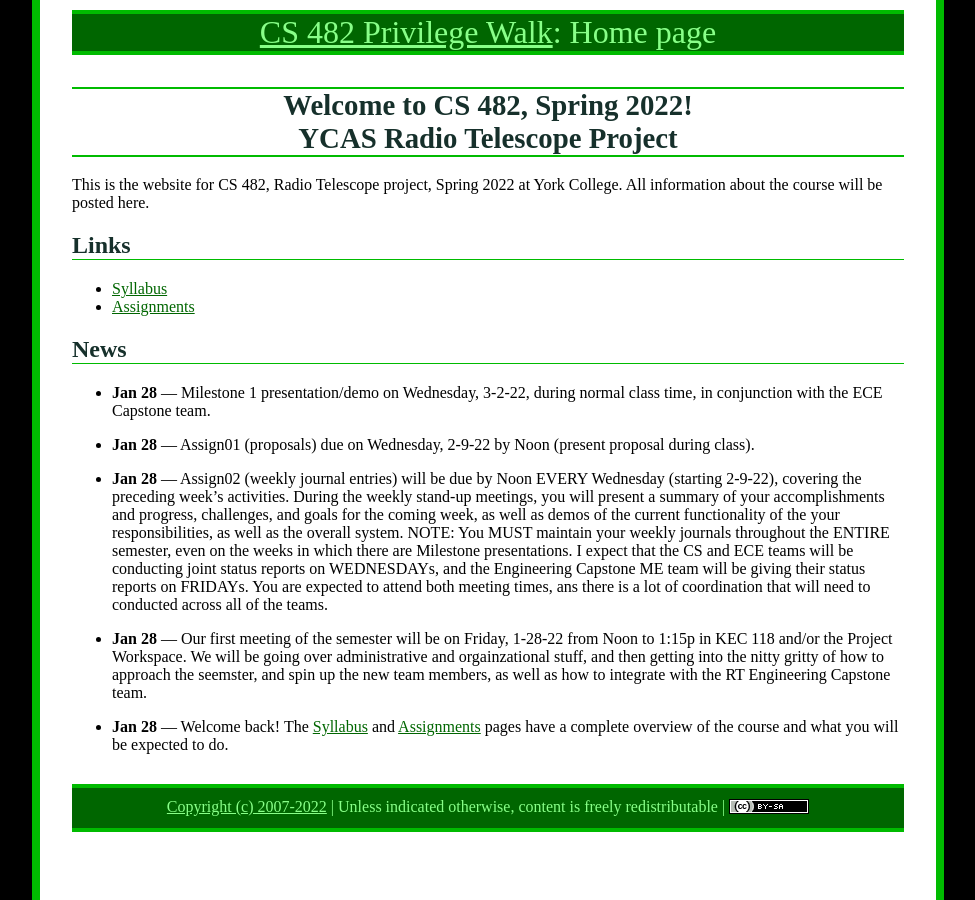
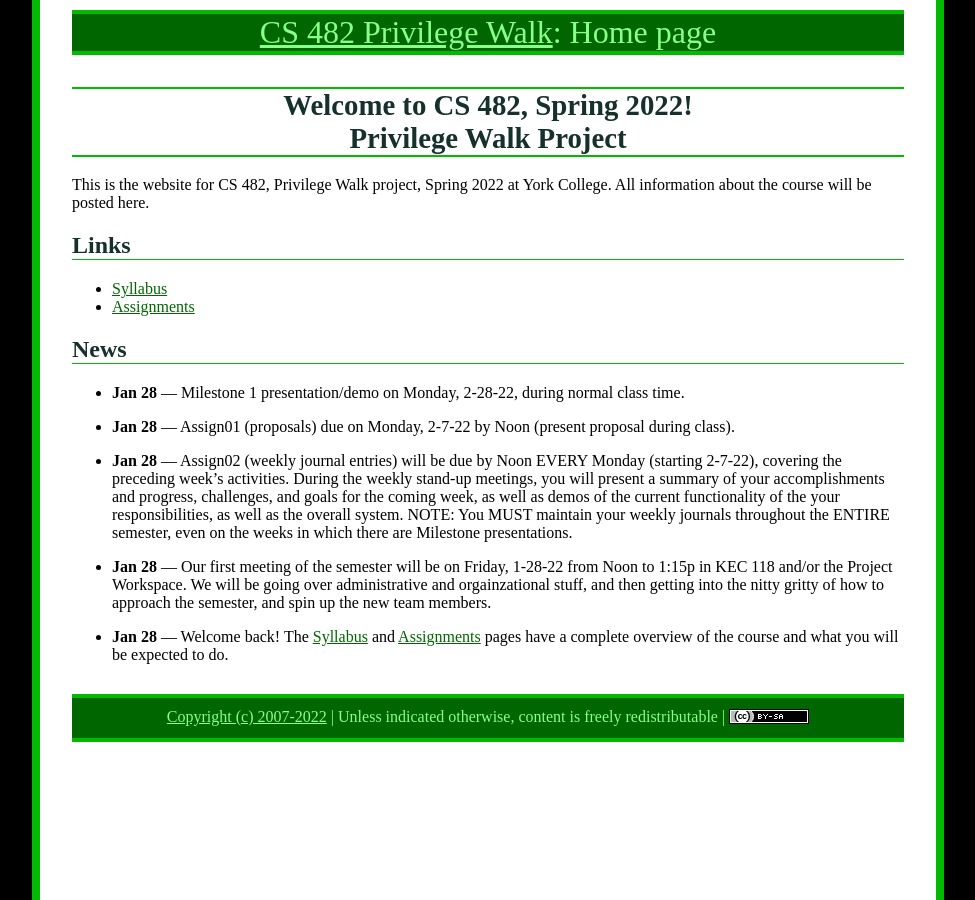
Before and after one commit to ycpcs/cs482-spring2022-PW, a Jekyll site: the page built from index.md, in a window 1280 px wide. Shown: the whole page, without its empty margins (152-1127 px from the left). Built offline with Jekyll 4.4.1, drawn with Linux system fonts in a browser that asks for light colours.

Commit message:
assignments and updates

```diff
--- a/index.md
+++ b/index.md
@@ -3,9 +3,9 @@ layout: default
 title: Home page
 ---
 
-# Welcome to CS 482, Spring 2022!<br>YCAS Radio Telescope Project
+# Welcome to CS 482, Spring 2022!<br>Privilege Walk Project
 
-This is the website for CS 482, Radio Telescope project, Spring 2022 at York College.
+This is the website for CS 482, Privilege Walk project, Spring 2022 at York College.
 All information about the course will be posted here.
 
 ## Links
@@ -19,30 +19,30 @@ All information about the course will be posted here.
 
 * **May 7** &mdash; [Final Technical Reports](./assign/finalreport.html) and Team Posters are due Friday, 5-14-21, by Noon in your Google Drive, as well as in PDF form via email to your instructors.
 
-* **May 7** &mdash; [Final Self/Peer Evaluations](./assign/PeerEval-RadioTelescope-Sp21-final.pdf) are due Wednesday, 5-12-21, by Noon in PDF form via email to your instructors.
+* **May 7** &mdash; [Final Self/Peer Evaluations](./assign/PeerEval-PrivilegeWalk-Sp22-final.pdf) are due Wednesday, 5-12-21, by Noon in PDF form via email to your instructors.
 
-* **Apr 21** &mdash; The Radio Telescope Project Final Presentation and Demo (MS4) will be Monday, 5-9-22, from 5:00pm to 7:00pm, in coordination with the Engineering Capstone team.
+* **Apr 20** &mdash; The Privilege Walk Project Final Presentation and Demo (MS4) will be Monday, 5-9-22, during the final exam period : 12:45p to 2:45p in KEC119 or KEC 125.
 
-* **Apr 21** &mdash; [Draft Technical Reports](./assign/finalreport.html) are due Wednesday, 5-4-22, by Noon in your Google Drive, for review and comment by your instructors.
+* **Apr 20** &mdash; [Draft Technical Reports](./assign/finalreport.html) are due Wednesday, 5-4-22, by Noon in your Google Drive, for review and comment by your instructors.
 
-* **Apr 7** &mdash; **The Engineering and Computer Science Rollout for the Radio Telescope Project** is scheduled for Friday, 4-29-22, from 5:00p to 6:30p in the Project Workspace.  There will be some additional effort and coordination with the Engineering Capstone team in order to present the entire Radio Telescope project at that time.
+* **Apr 5** &mdash; **The Engineering and Computer Science Rollout for the Privilege Walk Project** is scheduled for Friday, 4-29-22, from 5:00p to 6:30p in Kinsley.
 
-* **Mar 23* &mdash; Milestone 3 presentation/demo on Wednesday, 4-22-22, during normal class time.
+* **Mar 21* &mdash; Milestone 3 presentation/demo on Wednesday, 4-20-22, during normal class time.
 
-* **Mar 2** &mdash; [Midterm Self/Peer Evaluations](./assign/PeerEval-RadioTelescope-Sp22-midterm.pdf) are due Friday, 3-25-22, by Noon in PDF form via email to your instructors.
+* **Feb 28** &mdash; [Midterm Self/Peer Evaluations](./assign/PeerEval-PrivilegeWalk-Sp22-midterm.pdf) are due Wednesday, 3-23-22, by Noon in PDF form via email to your instructors.
 
-* **Mar 2** &mdash; Milestone 2 presentation/demo on Wednesday, 3-23-22, during normal class time.
+* **Feb 28** &mdash; Milestone 2 presentation/demo on Monday, 3-21-22, during normal class time.
 
 
 -->
 
-* **Jan 28** &mdash; Milestone 1 presentation/demo on Wednesday, 3-2-22, during normal class time, in conjunction with the ECE Capstone team.
+* **Jan 28** &mdash; Milestone 1 presentation/demo on Monday, 2-28-22, during normal class time.
 
-* **Jan 28** &mdash; Assign01 (proposals) due on Wednesday, 2-9-22 by Noon (present proposal during class).
+* **Jan 28** &mdash; Assign01 (proposals) due on Monday, 2-7-22 by Noon (present proposal during class).
 
-* **Jan 28** &mdash; Assign02 (weekly journal entries) will be due by Noon EVERY Wednesday (starting 2-9-22), covering the preceding week's activities.  During the weekly stand-up meetings, you will present a summary of your accomplishments and progress, challenges, and goals for the coming week, as well as demos of the current functionality of the your responsibilities, as well as the overall system.  NOTE: You MUST maintain your weekly journals throughout the ENTIRE semester, even on the weeks in which there are Milestone presentations.  I expect that the CS and ECE teams will be conducting joint status reports on WEDNESDAYs, and the Engineering Capstone ME team will be giving their status reports on FRIDAYs.  You are expected to attend both meeting times, ans there is a lot of coordination that will need to conducted across all of the teams.
+* **Jan 28** &mdash; Assign02 (weekly journal entries) will be due by Noon EVERY Monday (starting 2-7-22), covering the preceding week's activities.  During the weekly stand-up meetings, you will present a summary of your accomplishments and progress, challenges, and goals for the coming week, as well as demos of the current functionality of the your responsibilities, as well as the overall system.  NOTE: You MUST maintain your weekly journals throughout the ENTIRE semester, even on the weeks in which there are Milestone presentations.
 
-* **Jan 28** &mdash; Our first meeting of the semester will be on Friday, 1-28-22 from Noon to 1:15p in KEC 118 and/or the Project Workspace.  We will be going over administrative and orgainzational stuff, and then getting into the nitty gritty of how to approach the seemster, and spin up the new team members, as well as how to integrate with the RT Engineering Capstone team.
+* **Jan 28** &mdash; Our first meeting of the semester will be on Friday, 1-28-22 from Noon to 1:15p in KEC 118 and/or the Project Workspace.  We will be going over administrative and orgainzational stuff, and then getting into the nitty gritty of how to approach the semester, and spin up the new team members.
 
 * **Jan 28** &mdash; Welcome back!  The [Syllabus](syllabus.html) and [Assignments](assign/index.html) pages have a complete overview of the course and what you will be expected to do.
 
```
Also changed, not shown: assign/assign01.md (added, +43 -0 lines), assign/assign02.md (added, +59 -0 lines), assign/assign03.md (added, +26 -0 lines), assign/assign04.md (added, +30 -0 lines), assign/assign05-expo.md (added, +19 -0 lines), assign/assign05.md (added, +27 -0 lines), assign/assign06.md (added, +27 -0 lines), assign/finalreport.md (added, +58 -0 lines), assign/index.md (added, +30 -0 lines), 4 other files.
